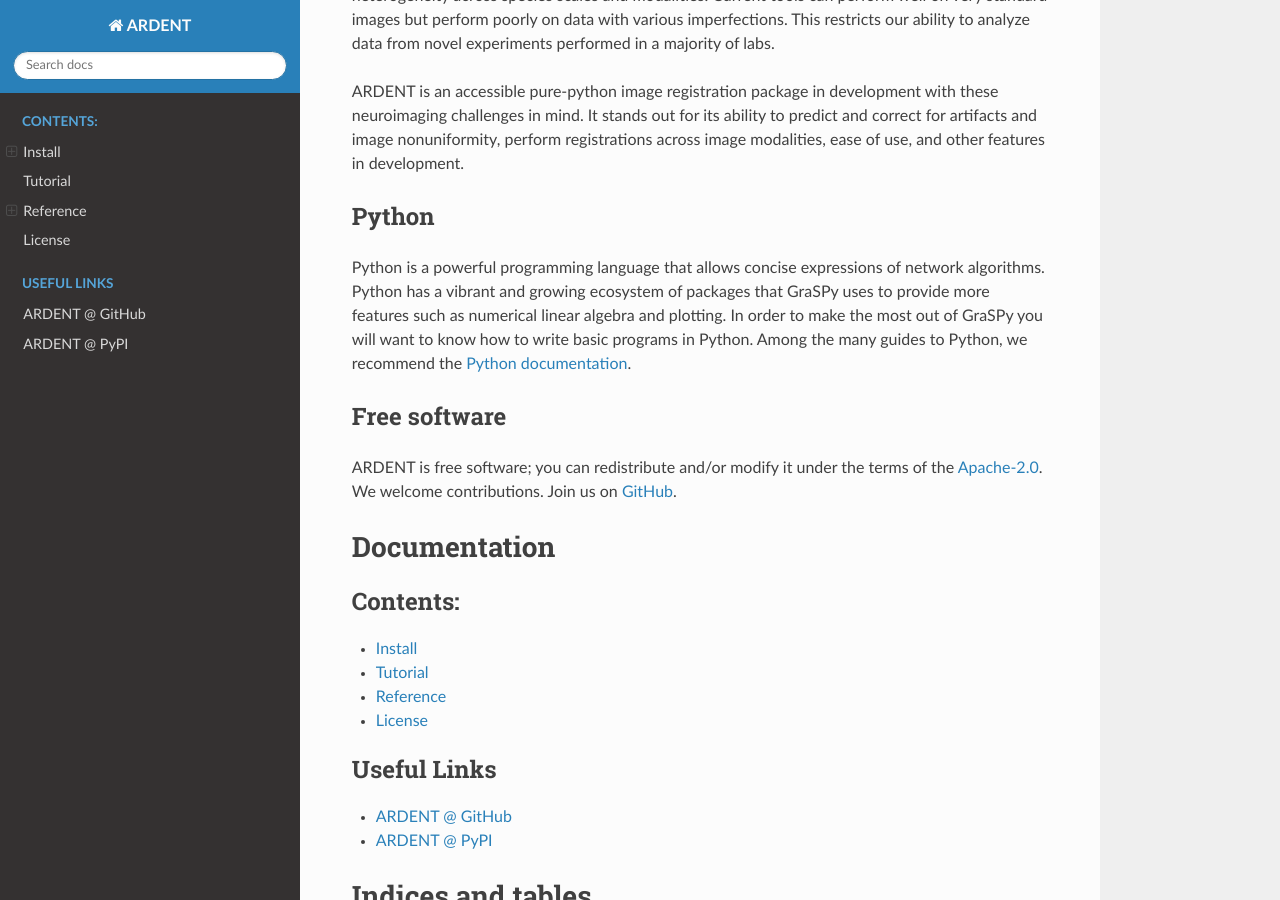
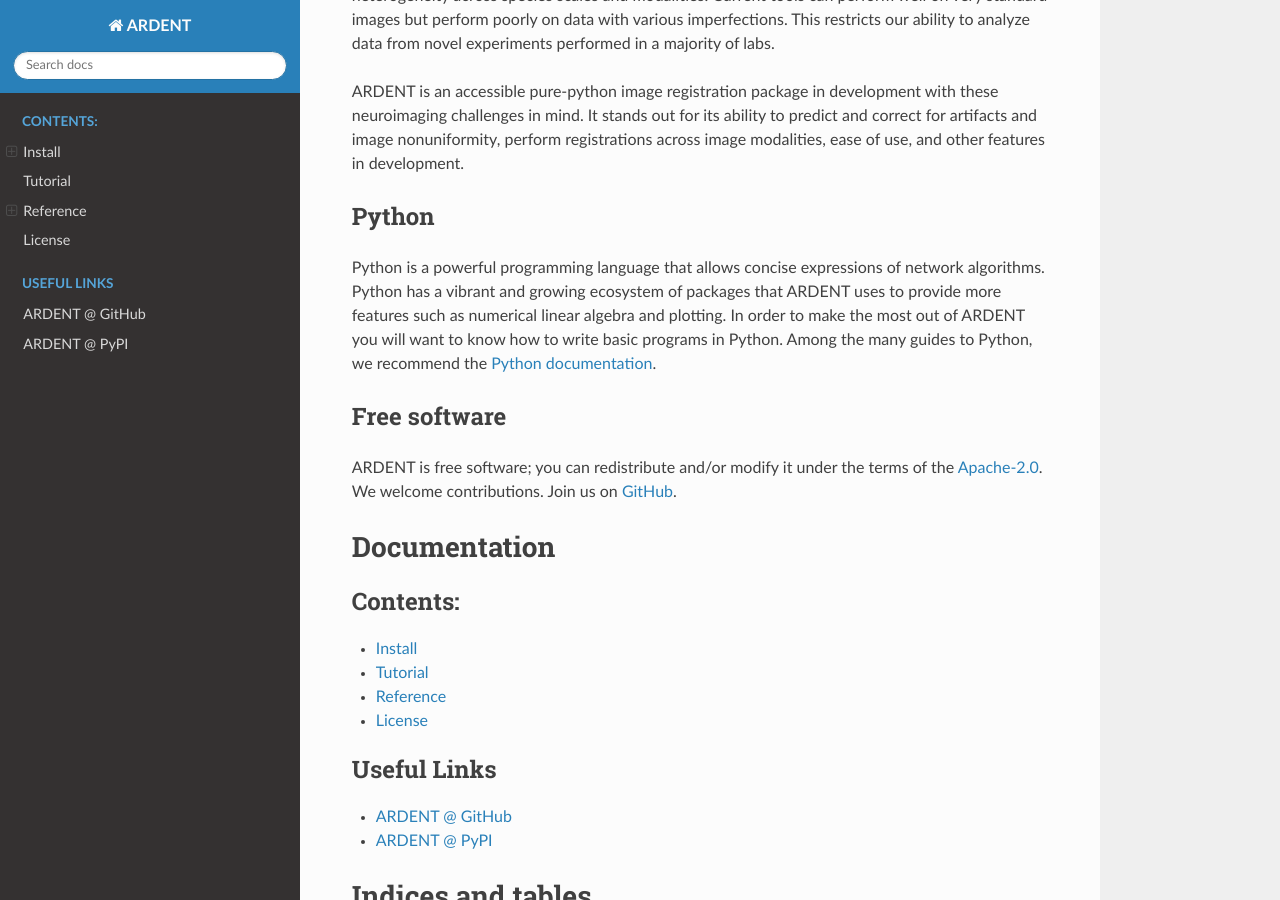
Before and after one commit to neurodata/ardent, a Sphinx documentation site: the page built from docs/index.rst, in a window 1280 px wide and 900 px high, scrolled down 424 px. Built offline with Sphinx 7.4.7 and the Read the Docs theme 2.0.0, drawn with Linux system fonts in a browser that asks for light colours; pages that are not in the unit, such as notebooks, are missing from menus; the version number could not be read and is left out.

Commit message:
Update index.rst
Fixing a couple typos leftover from what may or may not be a copypaste

```diff
--- a/docs/index.rst
+++ b/docs/index.rst
@@ -30,8 +30,8 @@
 
 Python is a powerful programming language that allows concise expressions of network
 algorithms.  Python has a vibrant and growing ecosystem of packages that
-GraSPy uses to provide more features such as numerical linear algebra and
-plotting.  In order to make the most out of GraSPy you will want to know how
+ARDENT uses to provide more features such as numerical linear algebra and
+plotting.  In order to make the most out of ARDENT you will want to know how
 to write basic programs in Python.  Among the many guides to Python, we
 recommend the `Python documentation <https://docs.python.org/3/>`_.
 
```
